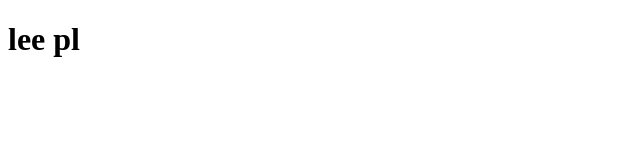
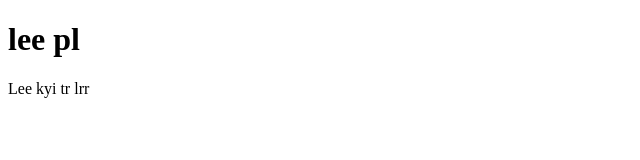
Before and after one commit to MyoMyatMin/gitadv, a plain HTML site: page index.html in a window 1280 px wide. Shown: the full height of the page, 0-640 px from the left. Drawn offline with Linux system fonts and the light colour scheme.

Commit message:
second commit

```diff
--- a/index.html
+++ b/index.html
@@ -8,5 +8,6 @@
 </head>
 <body>
     <h1>lee pl</h1>
+    <p>Lee kyi tr lrr</p>
 </body>
 </html>
```
